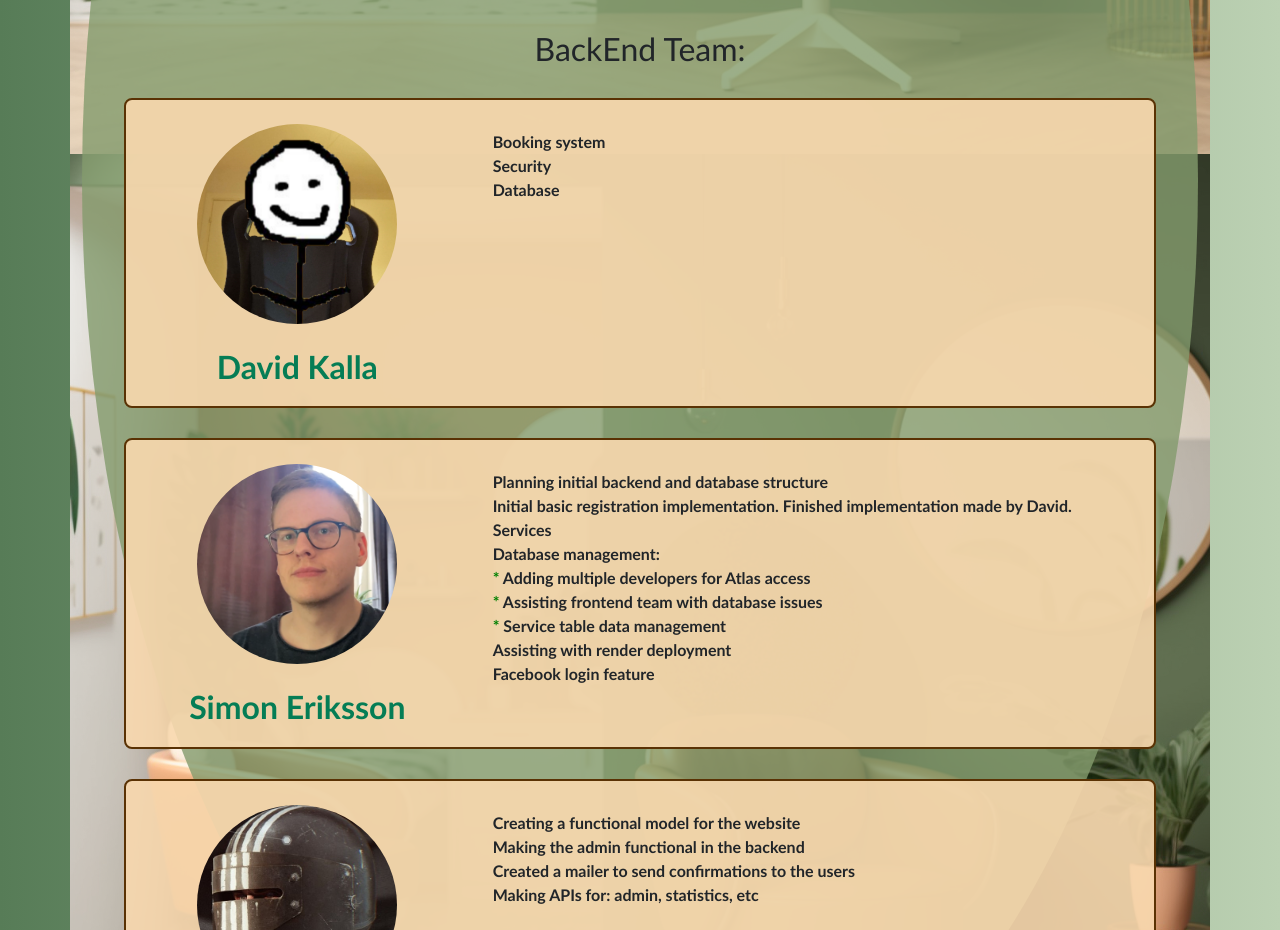
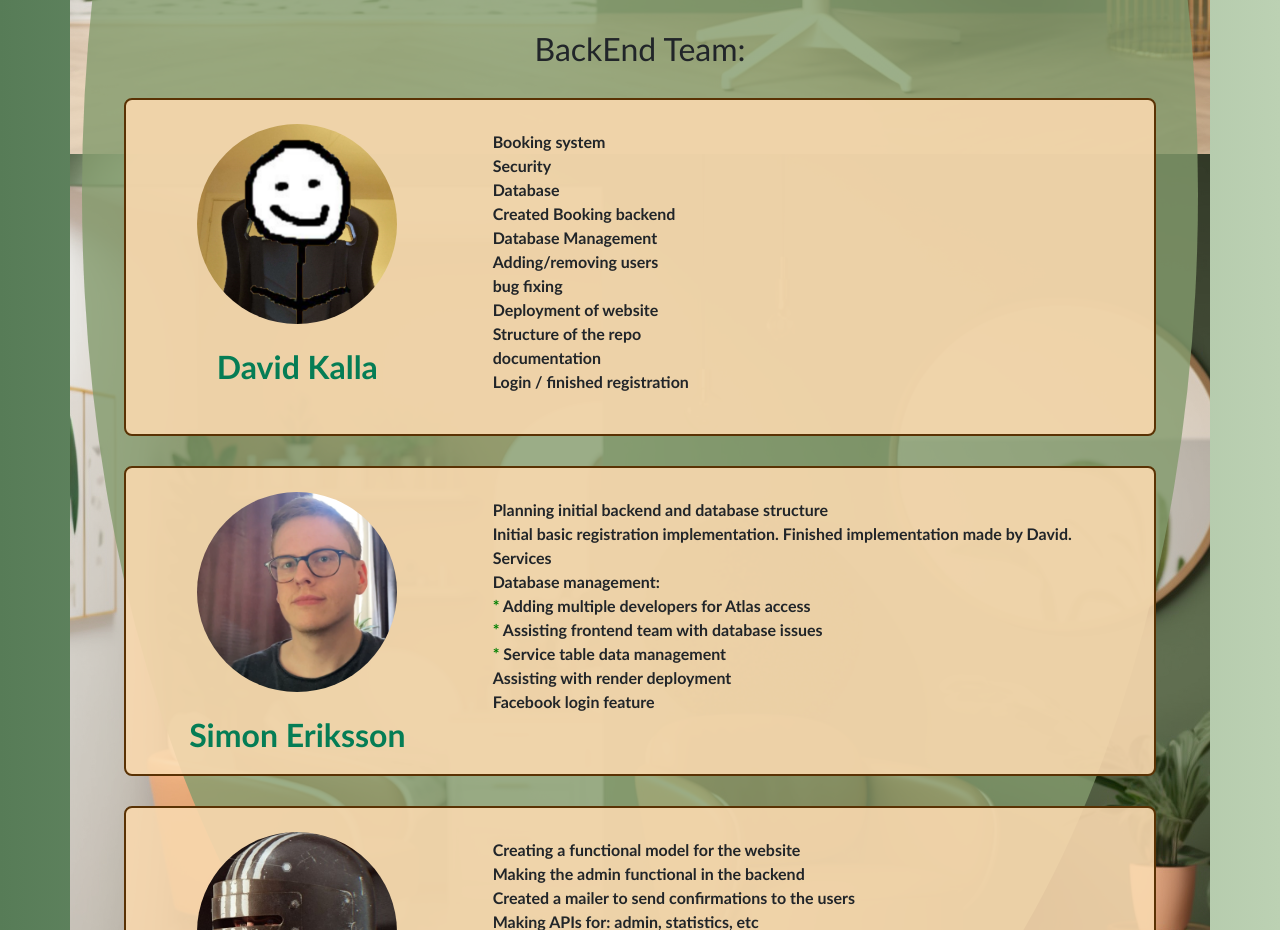
Before and after one commit to Asom98/fullstack, a React (Vite) app: page /about in a window 1280 px wide. Shown: the part 1020-1950 px from the top of the page. Built offline with nearby package versions, Linux system fonts and the light colour scheme.

Commit message:
added more to about page

```diff
--- a/src/components/AboutPage.jsx
+++ b/src/components/AboutPage.jsx
@@ -81,6 +81,22 @@ export function AboutPage() {
                 Security
                 <br />
                 Database
+                <br />
+                Created Booking backend
+                <br />
+                Database Management
+                <br />
+                Adding/removing users
+                <br />
+                bug fixing
+                <br />
+                Deployment of website
+                <br />
+                Structure of the repo
+                <br />
+                documentation
+                <br />
+                Login / finished registration
               </p>
             </Container>
           </Col>
```
